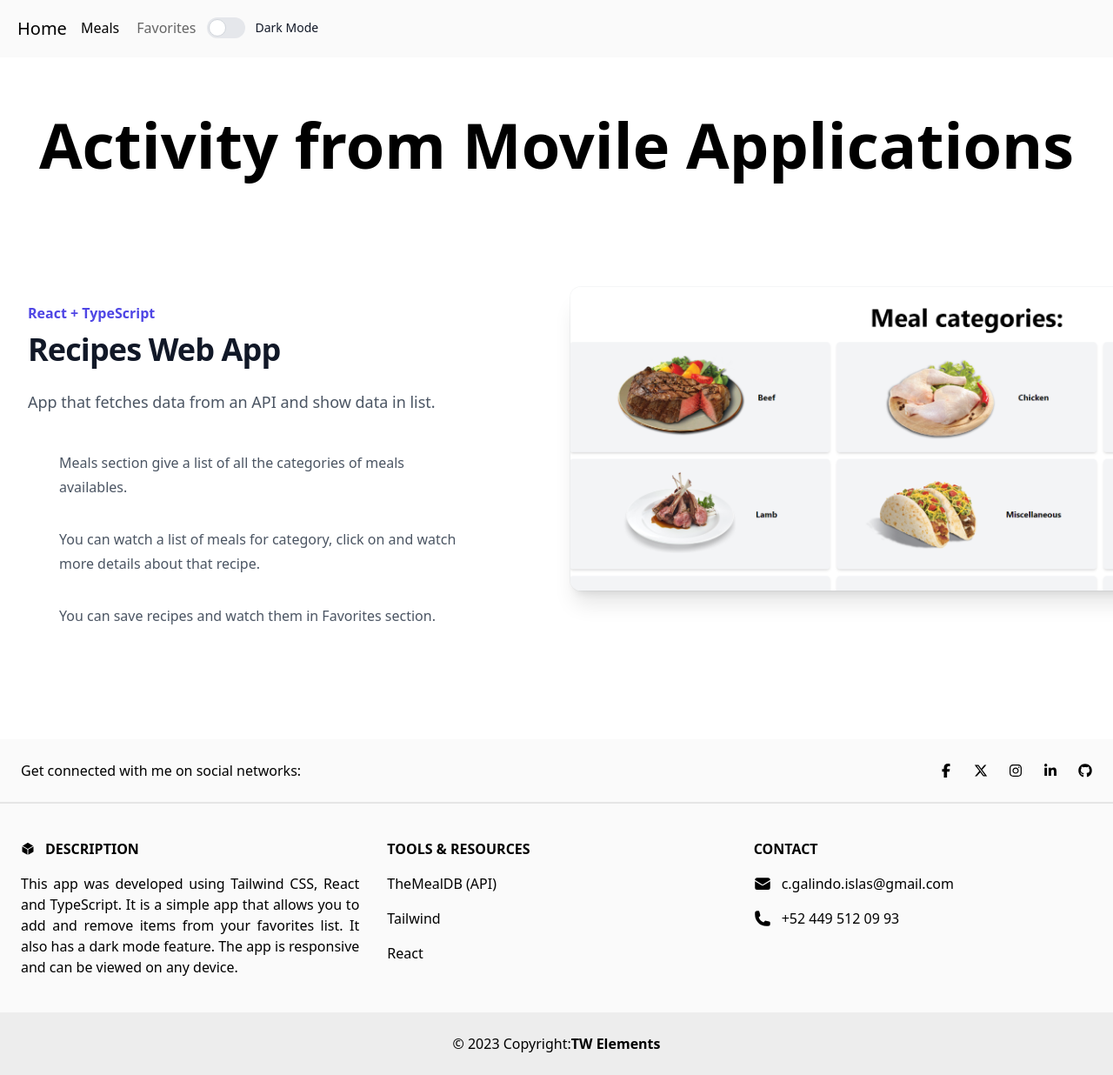
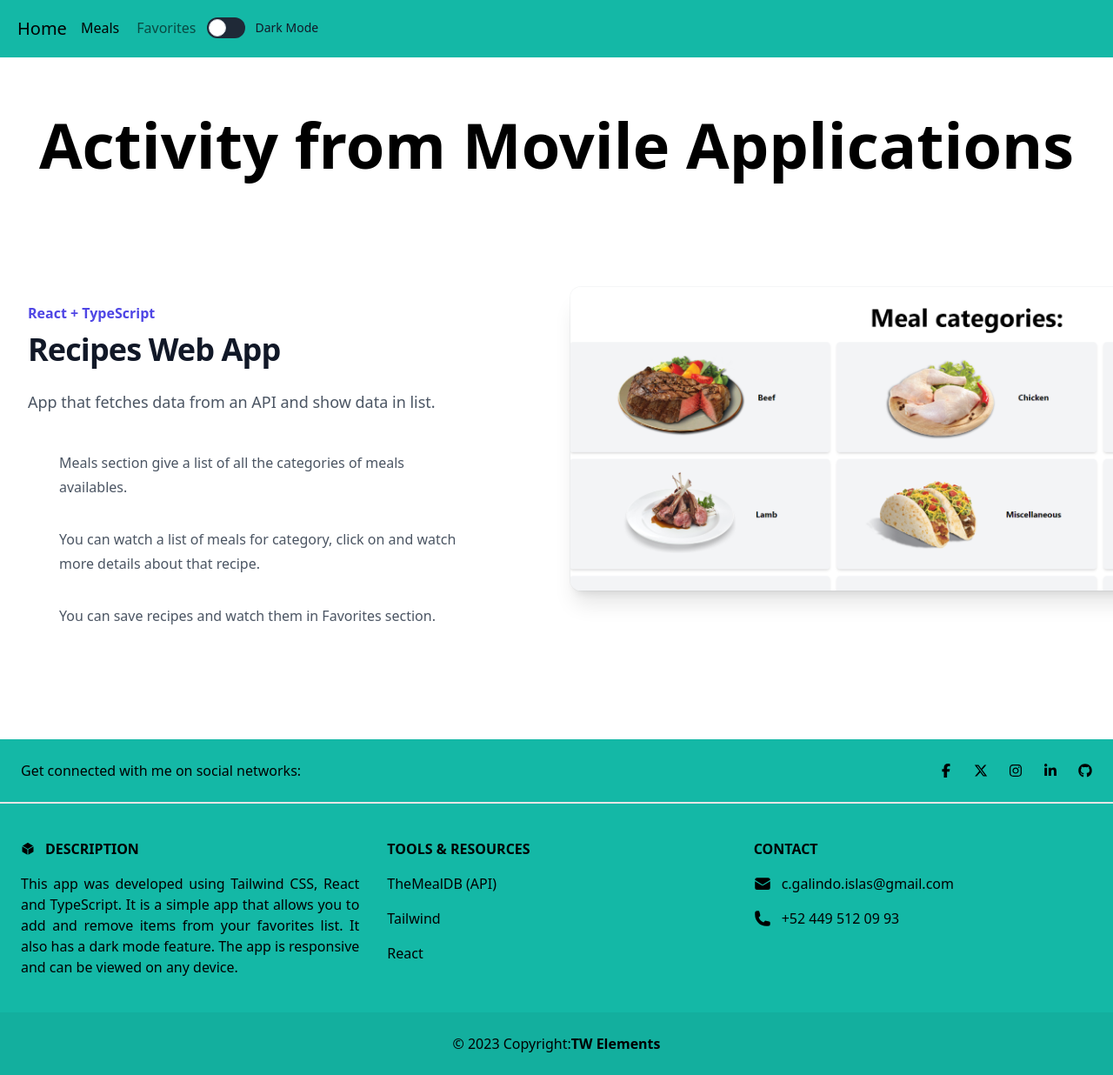
Before and after one commit to CarlosGal19/Site-React-Recipes, a React (Vite) app: page / in a window 1280 px wide. Shown: the whole page at 87% size. Built offline with nearby package versions, Linux system fonts and the light colour scheme.

Commit message:
style: change color of header and footer in white mode

```diff
--- a/src/components/Header.tsx
+++ b/src/components/Header.tsx
@@ -19,7 +19,7 @@ const Header: React.FC = () => {
 
     return (
         <nav
-            className="relative flex w-full flex-nowrap items-center justify-between bg-zinc-50 py-2 text-neutral-500 shadow-dark-mild hover:text-neutral-700 focus:text-neutral-700 dark:bg-neutral-700 lg:flex-wrap lg:justify-start lg:py-4"
+            className="relative flex w-full flex-nowrap items-center justify-between bg-teal-500 py-2 text-neutral-500 shadow-dark-mild hover:text-neutral-700 focus:text-neutral-700 dark:bg-neutral-700 lg:flex-wrap lg:justify-start lg:py-4"
             data-twe-navbar-ref>
             <div className="flex w-full flex-wrap items-center justify-between px-3">
                 <div className="ms-2">
@@ -80,7 +80,7 @@ const Header: React.FC = () => {
                                     checked={darkMode}
                                     className="sr-only peer"
                                 />
-                                <div className="relative w-11 h-6 bg-gray-200 peer-focus:outline-none peer-focus:ring-4 peer-focus:ring-blue-300 dark:peer-focus:ring-blue-800 rounded-full peer dark:bg-gray-700 peer-checked:after:translate-x-full rtl:peer-checked:after:-translate-x-full peer-checked:after:border-white after:content-[''] after:absolute after:top-[2px] after:start-[2px] after:bg-white after:border-gray-300 after:border after:rounded-full after:h-5 after:w-5 after:transition-all dark:border-gray-600 peer-checked:bg-blue-600"></div>
+                                <div className="relative w-11 h-6 bg-gray-800 peer-focus:outline-none peer-focus:ring-4 peer-focus:ring-teal-300 dark:peer-focus:ring-teal-800 rounded-full peer dark:bg-gray-700 peer-checked:after:translate-x-full rtl:peer-checked:after:-translate-x-full peer-checked:after:border-white after:content-[''] after:absolute after:top-[2px] after:start-[2px] after:bg-white after:border-gray-300 after:border after:rounded-full after:h-5 after:w-5 after:transition-all dark:border-gray-600 peer-checked:bg-teal-500"></div>
                                 <span className="ms-3 text-sm font-medium text-gray-900 dark:text-gray-300">Dark Mode</span>
                             </label>
                         </li>
--- a/src/components/static/Footer.tsx
+++ b/src/components/static/Footer.tsx
@@ -2,7 +2,7 @@ const Footer = () => {
     return (
         <>
             <footer
-                className="bg-zinc-50 text-center text-surface/75 dark:bg-neutral-700 dark:text-white/75 lg:text-left">
+                className="bg-teal-500 text-center text-surface/75 dark:bg-neutral-700 dark:text-white/75 lg:text-left">
                 <div
                     className="flex items-center justify-center border-b-2 border-neutral-200 p-6 dark:border-white/10 lg:justify-between">
                     <div className="me-12 hidden lg:block">
```
